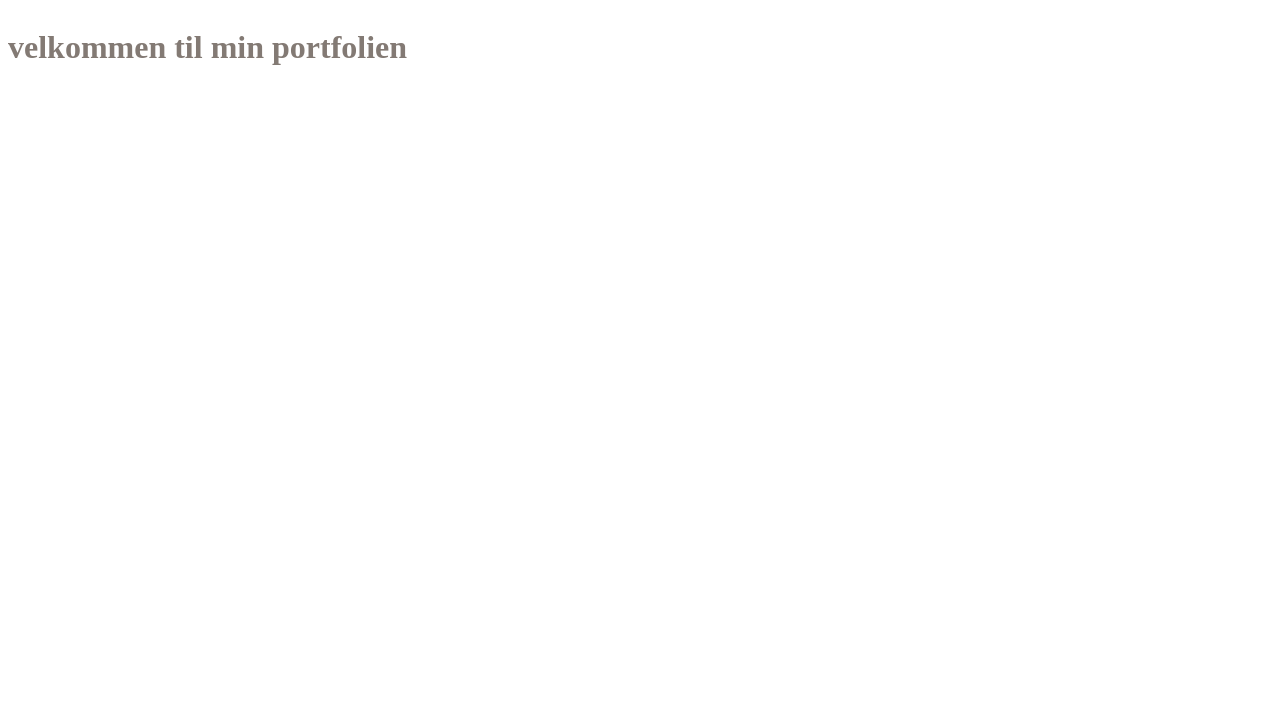
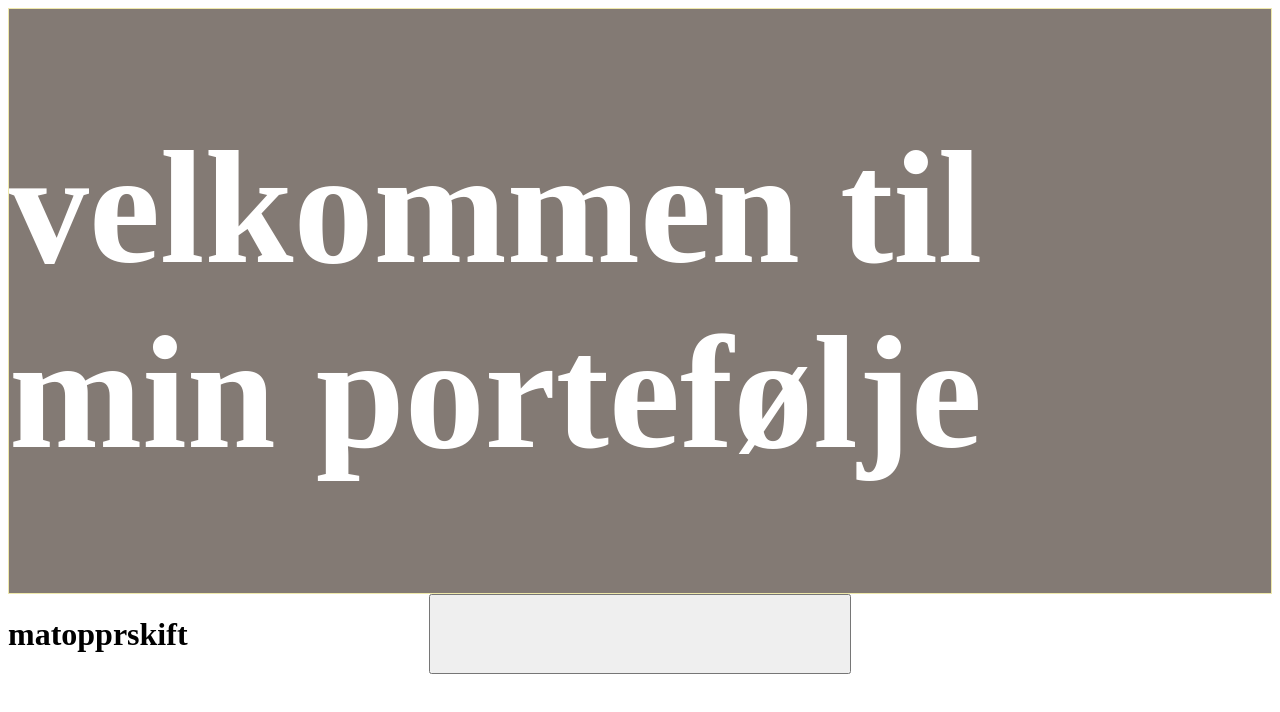
Before and after one commit to Knut123456/Knut123456.github.io, a plain HTML site: page index.html in a window 1280 px wide. Drawn offline with Linux system fonts and the light colour scheme.

Commit message:
starta min portfolie

```diff
--- a/index.html
+++ b/index.html
@@ -8,7 +8,14 @@
 </head>
 <body>
     <div class="overskrift-div">
-        <h1 class="overskrift">velkommen til min portfolien</h1>
+        <h1 class="overskrift">velkommen til min portefølje</h1>
+    </div class= "proskjekt1">
+        <h1>
+            matopprskift
+        </h1>
+        <button><img src="" alt=""></button>
+    <div>
+
     </div>
 </body>
 </html>
--- a/style.css
+++ b/style.css
@@ -4,17 +4,26 @@ body {
     grid-template-rows: auto 1fr auto auto;
     grid-template-areas:
        "head head head"
-       "main main side"
+       "div1 div1 div1"
        "imgs imgs side"
        "foot foot foot";
 }
 
 .overskrift-div {
     grid-area: head;
+    border: 1px solid palegoldenrod;
+    background-color: #837A74;
 }
+
 .overskrift {
-    color: #837A74;
+    color: #FFFFFF;
+    font-size: 10rem;
+}
 
+.proskjekt1 {
+    grid-area: div1;
+    background-color: red;
+    border: 1px solid palegoldenrod;
 }
 
 /* Color Theme Swatches in Hex */
```
